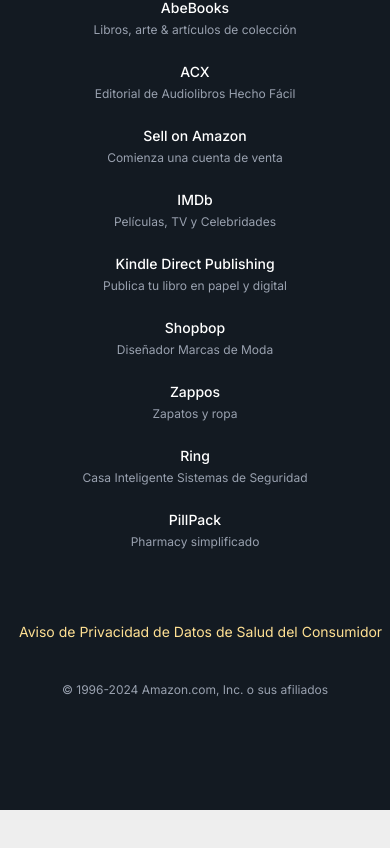
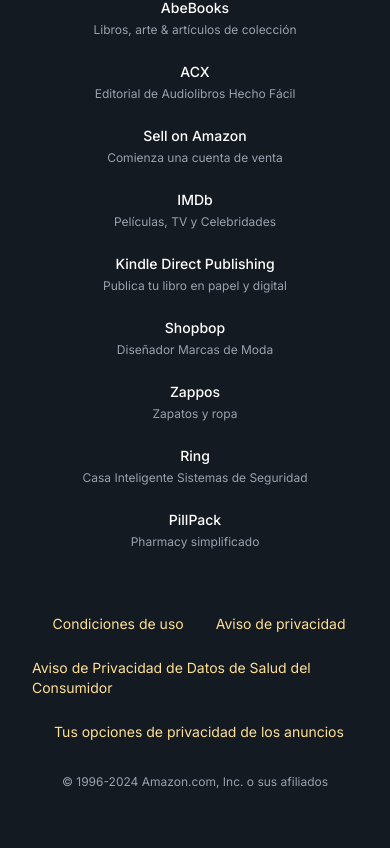
Before and after one commit to DRTX2/copying-amazon, a Next.js app: page / in a window 390 px wide. Shown: the part 4747-5595 px from the top of the page. Before the commit the page ends 5557 px from the top, so only its background shows below. Built offline with nearby package versions, Linux system fonts and the light colour scheme; no server answers.

Commit message:
style(footer): edit responsive design

```diff
--- a/src/components/Footer.tsx
+++ b/src/components/Footer.tsx
@@ -23,20 +23,28 @@
         {/* Footer services and announcements */}
         <div className="text-white" style={{ backgroundColor: '#131a22' }}>
           <MoreServices />
-          <div className="pb-20 md:pb-8">
-            <div className="flex justify-center items-center gap-2 w-full max-w-full mx-auto py-8 overflow-x-auto" style={{ fontSize: '8px', whiteSpace: 'nowrap' }}>
+          <div className="pb-8">
+            <div className="flex flex-wrap justify-center items-center gap-2 sm:gap-4 w-full max-w-6xl mx-auto py-6 px-4">
+              <div className="text-xs sm:text-sm">
                 <ItemBarMenu title="Condiciones de uso" myClass="" />
+              </div>
+              <div className="text-xs sm:text-sm">
                 <ItemBarMenu title="Aviso de privacidad" myClass="" />
+              </div>
+              <div className="text-xs sm:text-sm whitespace-normal sm:whitespace-nowrap">
                 <ItemBarMenu
                   title="Aviso de Privacidad de Datos de Salud del Consumidor"
                   myClass=""
                 />
+              </div>
+              <div className="text-xs sm:text-sm whitespace-normal sm:whitespace-nowrap">
                 <ItemBarMenu
                   title="Tus opciones de privacidad de los anuncios"
                   myClass=""
                 />
               </div>
-            <div className="text-center text-xs text-gray-400 pb-8">
+            </div>
+            <div className="text-center text-xs text-gray-400 pb-8 px-4">
               <span>© 1996-2024 Amazon.com, Inc. o sus afiliados</span>
             </div>
           </div>
```
Lines whose indentation alone changed are shown as unchanged.
